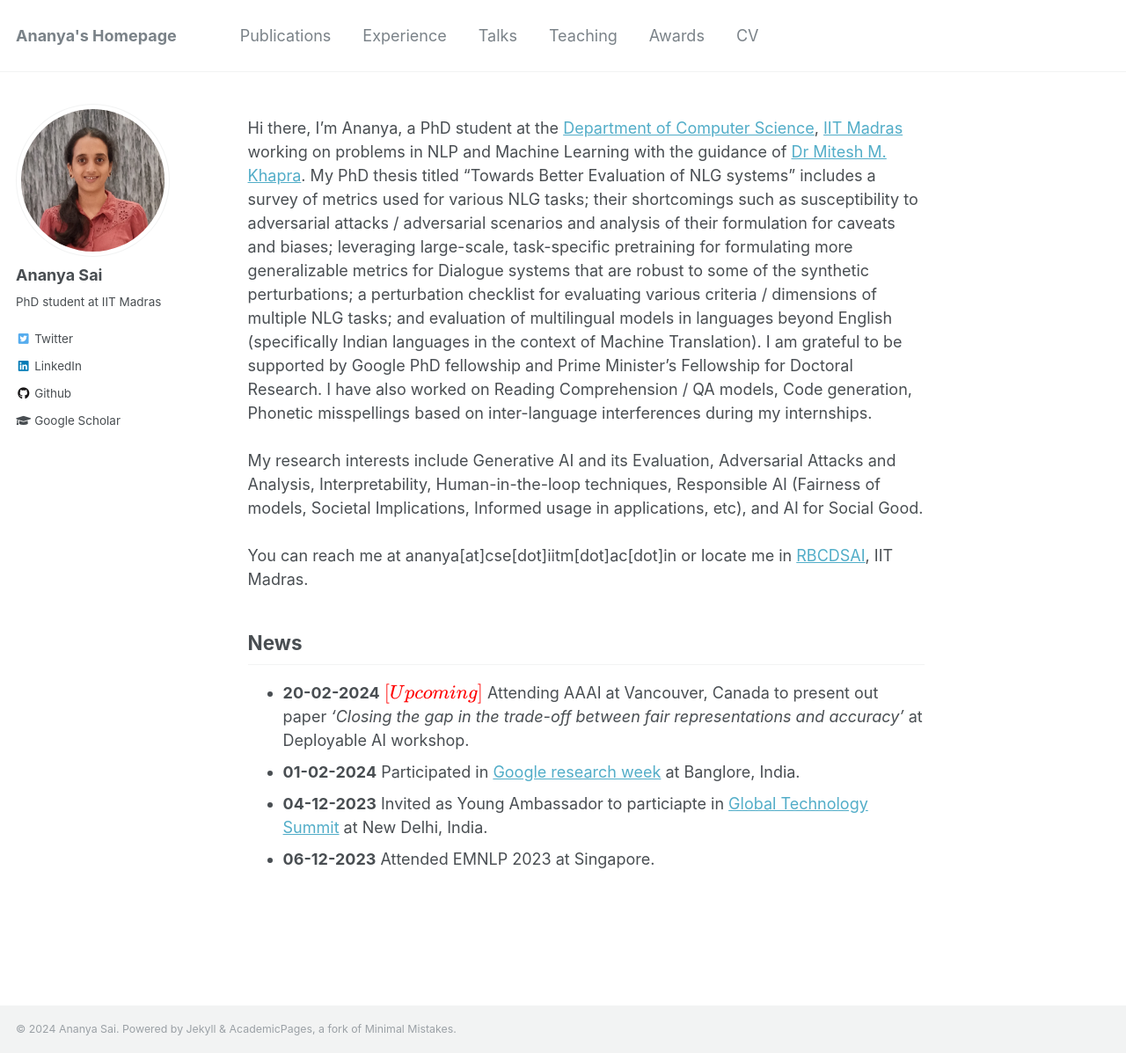
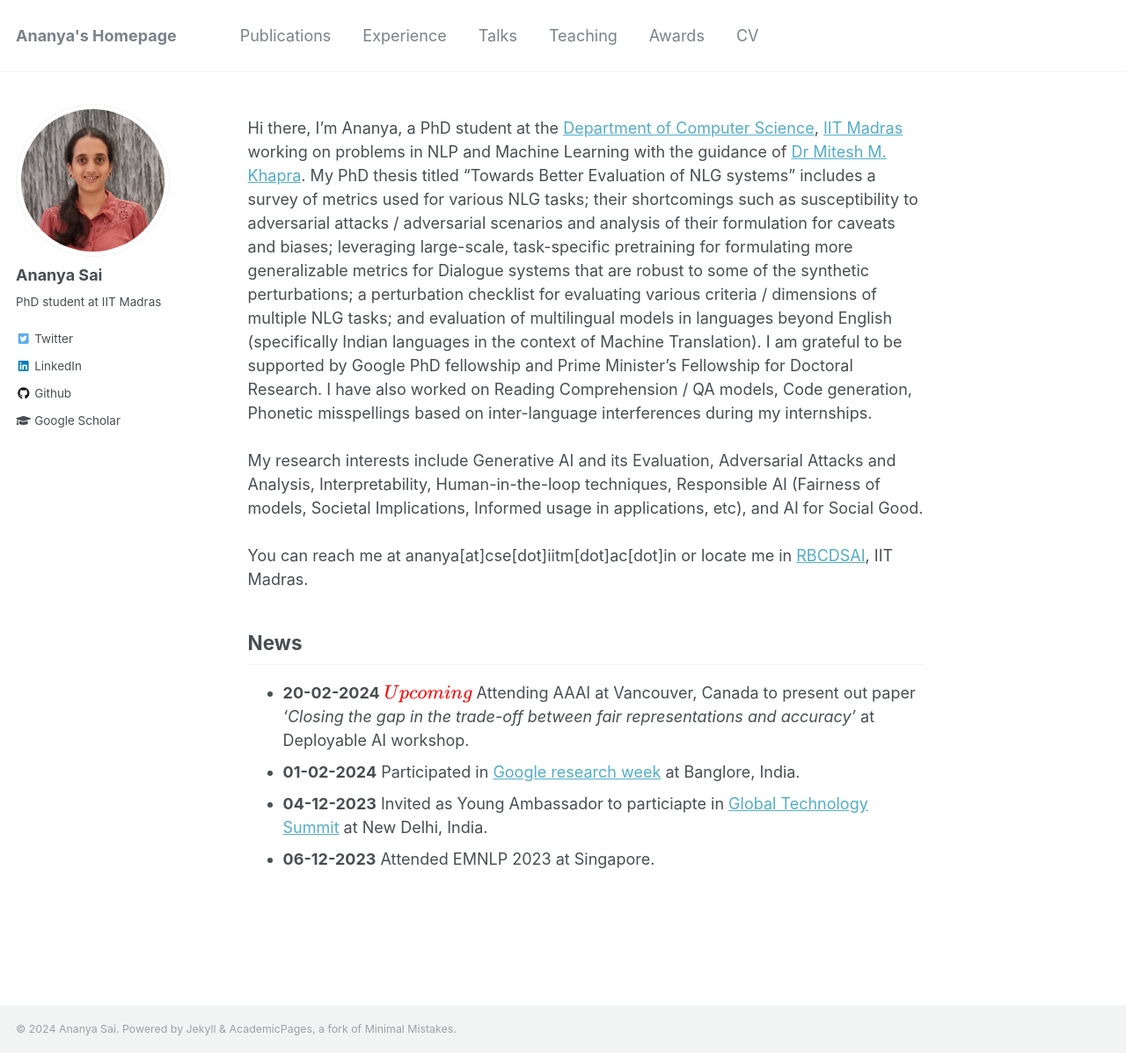
Before and after one commit to AnanyaSaiB/AnanyaSaib.github.io, a Jekyll site: the page built from _pages/about.md, in a window 1280 px wide and 1197 px high. Shown: the whole window at 88% size. Built offline with Jekyll 4.4.1, drawn with Linux system fonts in a browser that asks for light colours; formulas are drawn with MathJax 3.

Commit message:
Update about.md
change format of Upcoming

```diff
--- a/_pages/about.md
+++ b/_pages/about.md
@@ -16,7 +16,7 @@ My research interests include Generative AI and its Evaluation, Adversarial Atta
 You can reach me at ananya[at]cse[dot]iitm[dot]ac[dot]in or locate me in [RBCDSAI](https://rbcdsai.iitm.ac.in/contact/), IIT Madras.
 
 ## News
-- **20-02-2024** $${\color{red}[Upcoming]}$$ Attending AAAI at Vancouver, Canada to present out paper *'Closing the gap in the trade-off between fair
+- **20-02-2024** $${\color{red}Upcoming}$$ Attending AAAI at Vancouver, Canada to present out paper *'Closing the gap in the trade-off between fair
 representations and accuracy'* at Deployable AI workshop.
 - **01-02-2024** Participated in [Google research week](https://sites.google.com/view/researchweek24/home) at Banglore, India.
 - **04-12-2023** Invited as Young Ambassador to particiapte in [Global Technology Summit](https://carnegieindia.org/specialprojects/globaltechnologysummit) at New Delhi, India.
```
